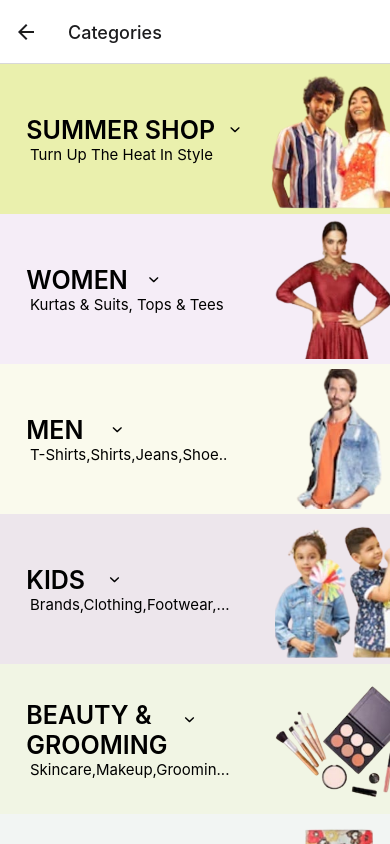
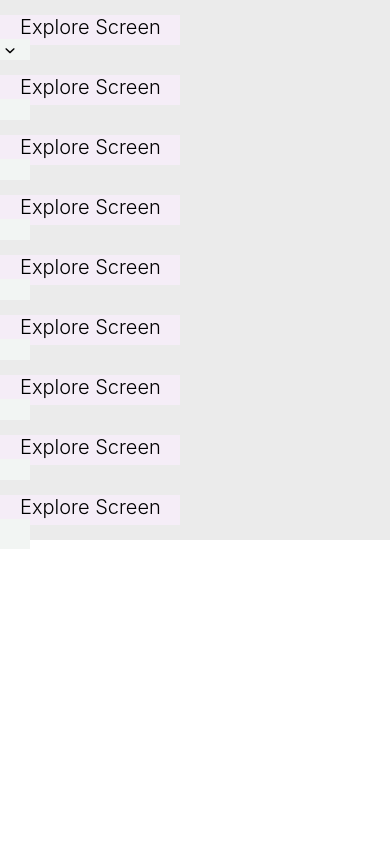
Before and after one commit to abhishekjmd/Myntra-FullStack-React-Native-App, a React Native app: screen /Categories in a window 390 px wide. Built offline with nearby package versions, Linux system fonts and the light colour scheme.

Commit message:
Categories modal is being made

```diff
--- a/App.js
+++ b/App.js
@@ -5,7 +5,7 @@ import NavigationHomeScreen from './src/NavigationHomeScreen/NavigationHomeScree
 import ProfileScreen from './src/Screens/ProfileScreen'
 import ExploreScreen from './src/Screens/ExploreScreen'
 import CategoriesScreen from './src/Screens/CategoriesScreen'
-
+import ModalComponent from './src/Components/CategoriesScreen Compoents/ModalComponent'
 const App = () => {
   return (
     <View style={styles.root}>
@@ -14,7 +14,8 @@ const App = () => {
         backgroundColor={'gray'}
         barStyle='dark-content'
       />
-      <NavigationHomeScreen />
+      {/*<NavigationHomeScreen />*/}
+      <ModalComponent />
     </View>
   )
 }
--- /dev/null
+++ b/src/Components/CategoriesScreen Compoents/ModalComponent.js
@@ -0,0 +1,102 @@
+import { StyleSheet, Text, View, Modal } from 'react-native'
+import React from 'react'
+import Entypo from 'react-native-vector-icons/Entypo';
+const ModalView = ({ text, iconRequire, type }) => {
+    return (
+        <View
+            style={[styles.mainContainer,
+            styles[`mainContainer$_{type}`]]} >
+            <View
+                style={[styles.txtContainer,
+                styles[`txtContainer$_{type}`]]
+                } >
+
+                <Text
+                    style={[styles.modaltxt,
+                    styles[`modaltxt$_{type}`]]}>
+                    {text}
+                </Text>
+                <View style={styles.iconContainer} >
+                    <Entypo
+                        name={iconRequire}
+                        style={[styles.icon, styles
+                        [`icon_${type}`]]}
+                        size={20}
+                    />
+                </View>
+            </View>
+        </View >
+    )
+}
+
+const ModalComponent = () => {
+    return (
+        <View>
+            <Modal>
+                <ModalView
+                    text='explore screen'
+                    // type='Primary1'
+                    iconRequire='chevron-small-down'
+                />
+                <ModalView
+                    text='explore screen'
+                />
+                <ModalView
+                    text='explore screen'
+                />
+                <ModalView
+                    text='explore screen'
+                />
+                <ModalView
+                    text='explore screen'
+                />
+                <ModalView
+                    text='explore screen'
+                />
+                <ModalView
+                    text='explore screen'
+                />
+                <ModalView
+                    text='explore screen'
+                />
+                <ModalView
+                    text='explore screen'
+                />
+            </Modal>
+        </View>
+    )
+}
+
+export default ModalComponent
+
+const styles = StyleSheet.create({
+    mainContainer: {
+        width: '100%',
+        height: 60,
+        backgroundColor: '#ebebeb',
+        justifyContent: 'center',
+        // flexDirection:'r',
+    },
+    txtContainer:{
+        width:180,
+        height:30,
+        backgroundColor:'#f5edf7',
+        flexDirection:'column',
+    },
+    modaltxt: {
+        textTransform: 'capitalize',
+        fontSize: 20,
+        marginLeft: 20,
+        color: 'black',
+        fontWeight: '300',
+    },
+    iconContainer:{
+        width:30,
+        height:30,
+        backgroundColor:'#f2f5f3'
+    },
+    icon_Primary1: {
+        // bottom: 10,
+        // left: -80,
+    },
+})
--- /dev/null
+++ b/src/Components/CategoriesScreen Compoents/ModalRenderComponent.js
@@ -0,0 +1,41 @@
+import { StyleSheet, Text, View } from 'react-native'
+import React from 'react'
+import ModalComponent from './ModalComponent'
+
+const ModalRenderComponent = () => {
+    return (
+        <View>
+            <ModalComponent
+                text='explore store'
+            />
+            <ModalComponent
+                text='explore store'
+            />
+            <ModalComponent
+                text='explore store'
+            />
+            <ModalComponent
+                text='explore store'
+            />
+            <ModalComponent
+                text='explore store'
+            />
+            <ModalComponent
+                text='explore store'
+            />
+            <ModalComponent
+                text='explore store'
+            />
+            <ModalComponent
+                text='explore store'
+            />
+            <ModalComponent
+                text='explore store'
+            />
+        </View>
+    )
+}
+
+export default ModalRenderComponent
+
+const styles = StyleSheet.create({})
--- a/src/Screens/CategoriesScreen.js
+++ b/src/Screens/CategoriesScreen.js
@@ -1,6 +1,8 @@
 import { StyleSheet, Text, View, ScrollView } from 'react-native'
 import React from 'react'
 import TopCategories from '../Components/CategoriesScreen Compoents/TopCategories'
+import ModalRenderComponent from '../Components/CategoriesScreen Compoents/ModalRenderComponent'
+
 const CategoriesScreen = () => {
   const summerShopPressed = () => {
     console.warn('summer shop Pressed')
@@ -46,12 +48,14 @@ const CategoriesScreen = () => {
   }
   return (
     <ScrollView>
+      <ModalRenderComponent />
       <TopCategories
         text='summer shop'
         subtext='turn up the heat in style'
         image={require('../../assets/images/Categories1.png')}
         Press={summerShopPressed}
         iconRequire='chevron-small-down'
+
       />
       <TopCategories
         text='women'
```
Also changed, not shown: src/Components/ExploreScreen Component/UpperExplorePortion.js (+13 -13 lines).
